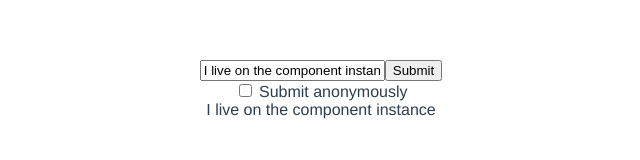
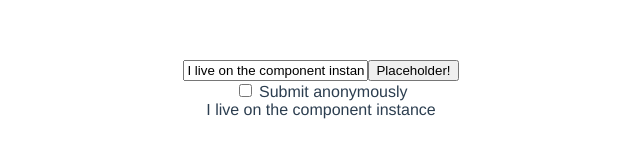
Before and after one commit to alphpkeemik/vuejs-course-basics, a Vue app: page / in a window 1280 px wide. Shown: the top 160 px of the page, without its empty margins (319-959 px from the left). Built offline with nearby package versions, Linux system fonts and the light colour scheme.

Commit message:
custom compoent, no handler

```diff
--- a/src/App.vue
+++ b/src/App.vue
@@ -5,9 +5,10 @@
        :value="message"
        @input="onInput"
      />
-     <button @click="onSubmit">
+     <!-- UpperCase helps to distinguish between html extensions and Vue.js component -->
+     <BeautifulButton @click="onSubmit">
         Submit
-     </button>
+     </BeautifulButton>
      <div>
        <label>
          <input
@@ -34,9 +35,12 @@
 </template>
 
 <script>
-
+import BeautifulButton from './components/BeautifulButton'
 export default {
   name: 'App',
+  components: {
+    BeautifulButton
+  },
   data () {
     return {
       message: 'I live on the component instance',
--- /dev/null
+++ b/src/components/BeautifulButton.vue
@@ -0,0 +1,15 @@
+<template>
+  <button>
+    Placeholder!
+  </button>
+</template>
+
+<script>
+export default {
+  name: 'BeautifulButton'
+}
+</script>
+
+<style scoped>
+
+</style>
```
